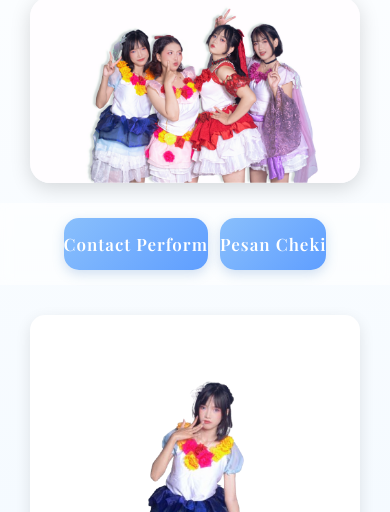
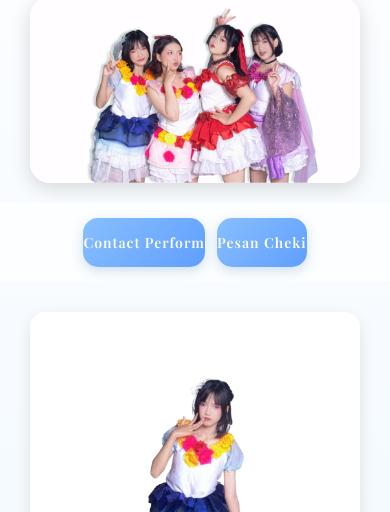
Before and after one commit to MatchaYes/Sora_Hana, a plain HTML site: page index.html in a window 390 px wide. Shown: the part 332-844 px from the top of the page. Drawn offline with nearby package versions, Linux system fonts and the light colour scheme.

Commit message:
Update beranda.css

```diff
--- a/CSS/beranda.css
+++ b/CSS/beranda.css
@@ -296,9 +296,9 @@ body {
     }
 
     .section-actions .btn {
-        max-width: 200px;
+        max-width: 180px;
         text-align: center;
-        font-size: 17px !important;
+        font-size: 14px !important;
         padding: 15px 0 !important;
         border-radius: 15px;
     }
```
